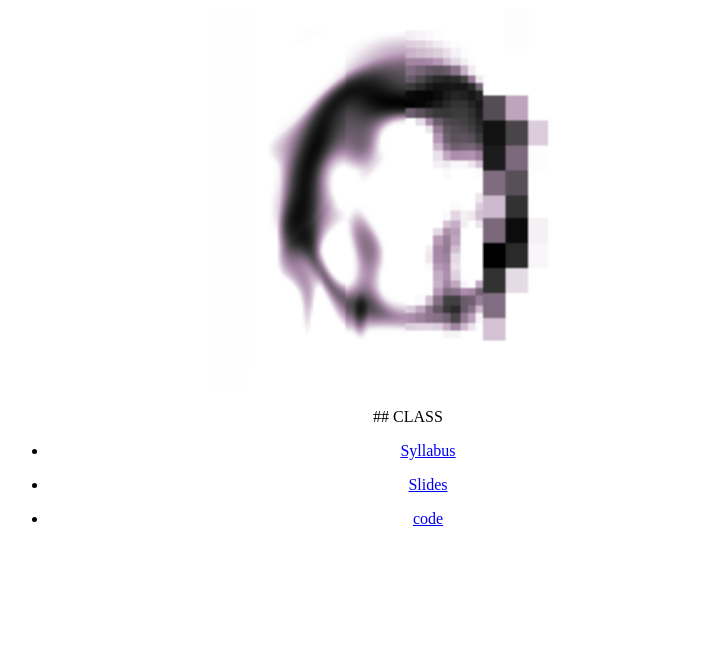
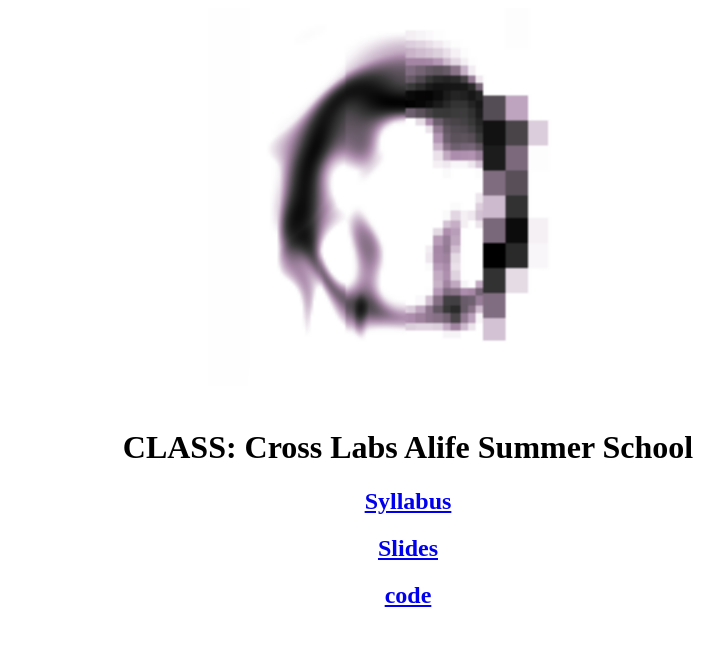
Before and after one commit to riveSunder/class, a plain HTML site: page docs/index.html in a window 1280 px wide. Shown: the whole page, without its empty margins (232-955 px from the left). Drawn offline with Linux system fonts and the light colour scheme.

Commit message:
decide against using bullet points in index.html

```diff
--- a/docs/index.html
+++ b/docs/index.html
@@ -14,17 +14,11 @@
     <img src="assets/curious_solition_s7_config_semistable_frog000_notitle_noname.png" width=50%>
     <br>
 
-    ## CLASS
+    <h1>CLASS: Cross Labs Alife Summer School</h1>
 
-    <ul>
-      <li><a href="https://rivesunder.github.io/class/syllabus">Syllabus</a></li>
-    </ul>
-    <ul>
-      <li><a href="entree_toc.html">Slides</a></li>
-    </ul>
-    <ul>
-      <li><a href="https://github.com/rivesunder/class">code</a></li>
-    </ul>
+      <h2><a href="https://rivesunder.github.io/class/syllabus">Syllabus</a></h2>
+      <h2><a href="entree_toc.html">Slides</a></h2>
+      <h2><a href="https://github.com/rivesunder/class">code</a></h2>
     </div>
 
   </body>
```
